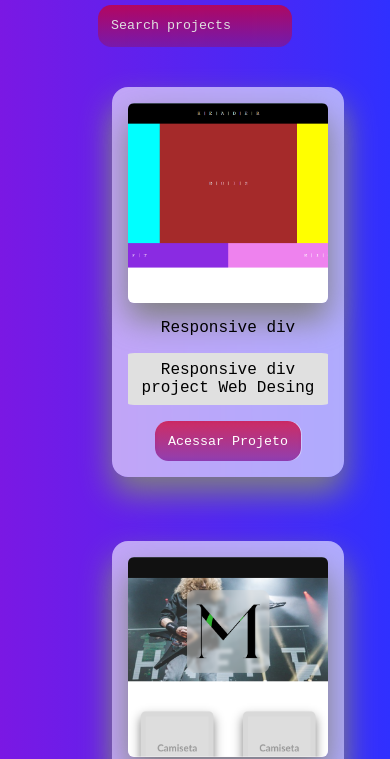
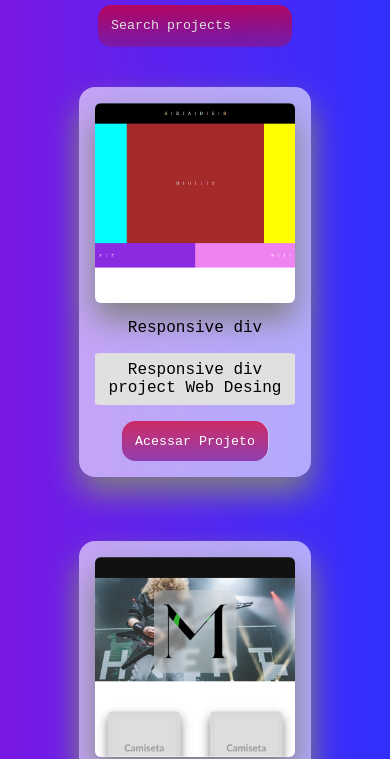
Before and after one commit to cocacolacomvodka/web, a website: page index.html in a window 390 px wide. Shown: the part 85-844 px from the top of the page. Drawn offline with nearby package versions, Linux system fonts and the light colour scheme.

Commit message:
index.css update

```diff
--- a/index.css
+++ b/index.css
@@ -73,9 +73,17 @@ body{
 #projetos{
     display: flex;
     flex-wrap: wrap;
-    padding: 0 auto;
     justify-content: space-between;
     padding: 1vh 5em;
+}
+
+@media only screen and (max-width: 480px) {
+    #projetos{
+        display: flex;
+        flex-wrap: wrap;
+        justify-content: center;
+        padding: 1vh 5em;
+    }
 }
 
 .card{
```
